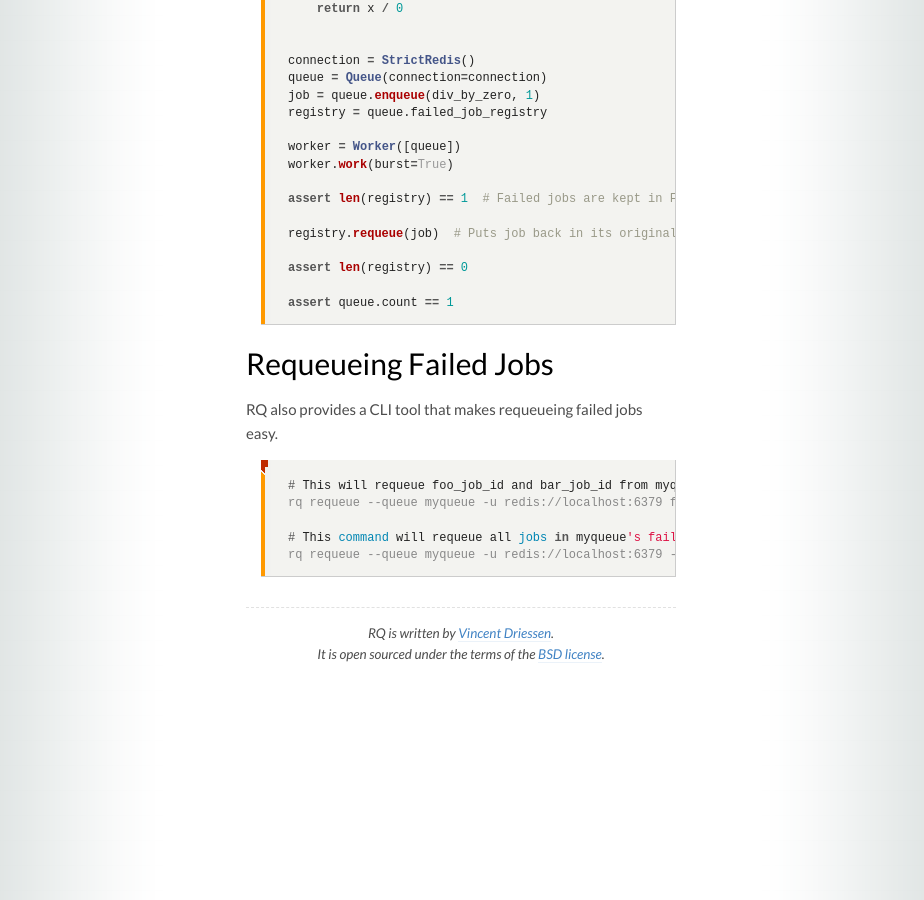
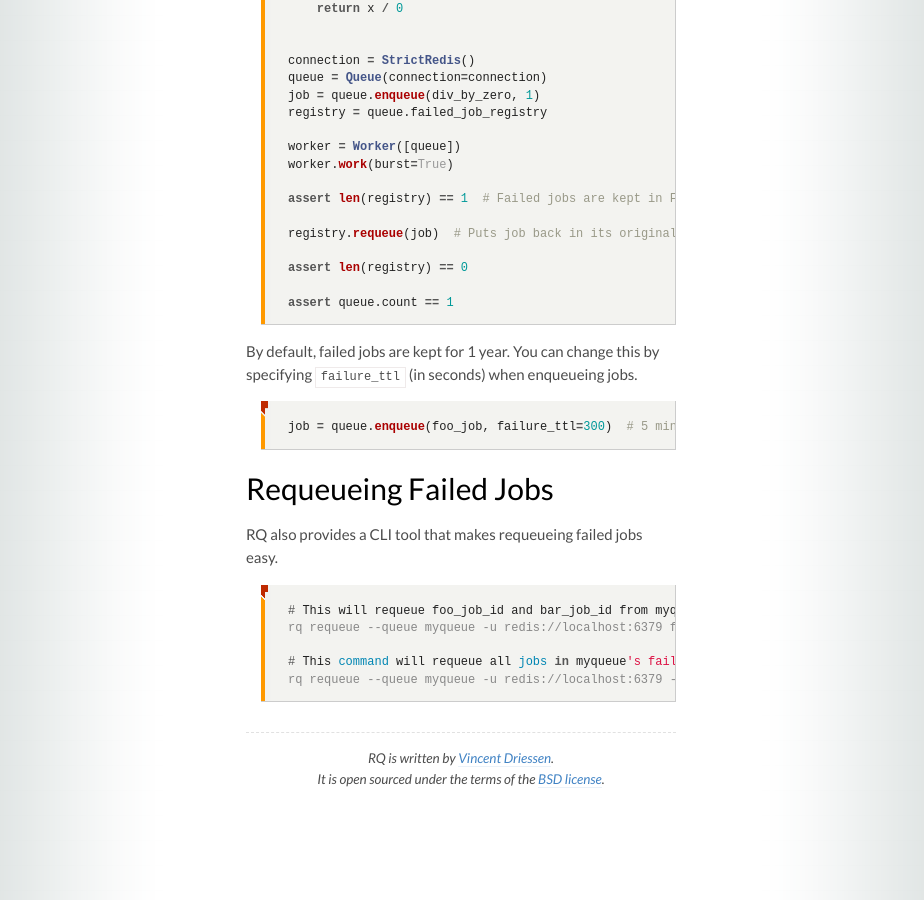
Before and after one commit to rq/rq, a Jekyll site: the page built from docs/docs/jobs.md, in a window 1280 px wide and 900 px high, scrolled down 1734 px. Shown: the whole window, without its empty margins (179-1103 px from the left). Built offline with Jekyll 4.4.1, drawn with Linux system fonts in a browser that asks for light colours; some web fonts are replaced.

Commit message:
Document `failure_ttl`

```diff
--- a/docs/docs/jobs.md
+++ b/docs/docs/jobs.md
@@ -96,6 +96,13 @@ assert len(registry) == 0
 assert queue.count == 1
 {% endhighlight %}
 
+By default, failed jobs are kept for 1 year. You can change this by specifying
+`failure_ttl` (in seconds) when enqueueing jobs.
+
+{% highlight python %}
+job = queue.enqueue(foo_job, failure_ttl=300)  # 5 minutes in seconds
+{% endhighlight %}
+
 ## Requeueing Failed Jobs
 
 RQ also provides a CLI tool that makes requeueing failed jobs easy.
```
